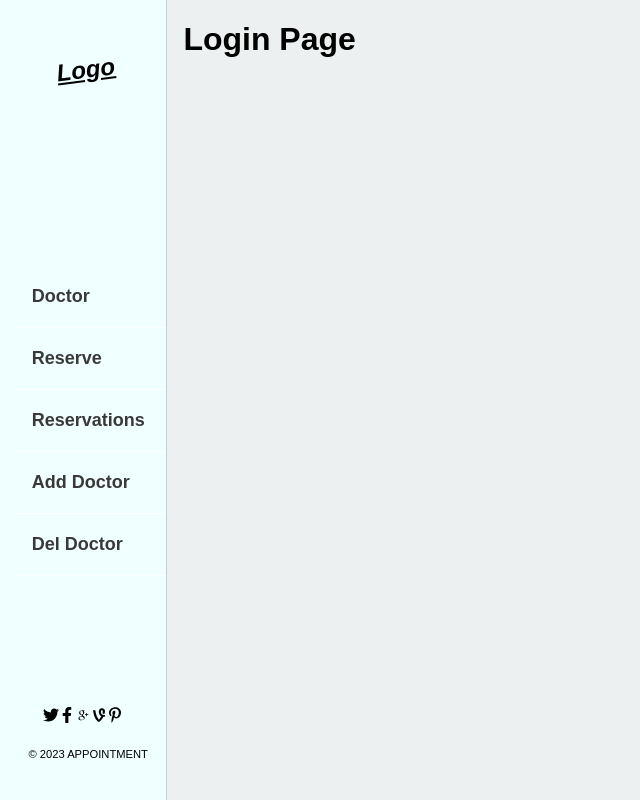
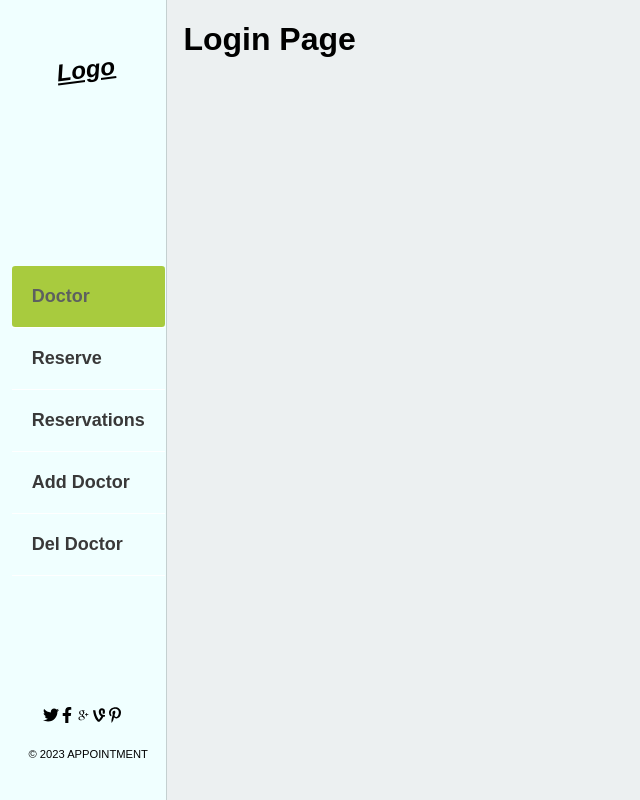
Before and after one commit to Muhammad0602/Doctor-Reservation-frontend, a React (Create React App) app: page / in a window 1280 px wide. Shown: the whole page, without its empty margins (0-640 px from the left). Built offline with nearby package versions, Linux system fonts and the light colour scheme.

Commit message:
Apply Active Class to all Nav links

```diff
--- a/src/components/sidebar/Sidebar.js
+++ b/src/components/sidebar/Sidebar.js
@@ -1,4 +1,4 @@
-import React from 'react';
+import React, { useState } from 'react';
 import { Outlet, Link } from 'react-router-dom';
 import {
   FaTwitter, FaFacebookF, FaVine, FaPinterestP,
@@ -6,34 +6,36 @@ import {
 import { TiSocialGooglePlus } from 'react-icons/ti';
 import './sidebar.css';
 
-const Sidebar = () => (
+const Sidebar = () => {
+  const [activeNav, setActiveNav] = useState('home');
+  return (
     <div className="sidebar_container flex">
       <div className="sidebar_container-uperhead flex">
         <div className="sidebar_container-logo">Logo</div>
         <div className="sidebar_container-list">
           <ul className="sidebar_list">
             <li className="sidebar-link">
-            <Link className="sidebar-link-doctor" to="/home">
+              <Link onClick={() => setActiveNav('home')} className={activeNav === 'home' ? 'active' : ''} to="/home">
                 Doctor
               </Link>
             </li>
             <li className="sidebar-link">
-            <Link className="sidebar-link-doctor" to="/reserveform">
+              <Link onClick={() => setActiveNav('reserveform')} className={activeNav === 'reserveform' ? 'active' : ''} to="/reserveform">
                 Reserve
               </Link>
             </li>
             <li className="sidebar-link">
-            <Link className="sidebar-link-doctor" to="/myreservations">
+              <Link onClick={() => setActiveNav('myreservations')} className={activeNav === 'myreservations' ? 'active' : ''} to="/myreservations">
                 Reservations
               </Link>
             </li>
             <li className="sidebar-link">
-            <Link className="sidebar-link-doctor" to="/adddoctor">
+              <Link onClick={() => setActiveNav('adddoctor')} className={activeNav === 'adddoctor' ? 'active' : ''} to="/adddoctor">
                 Add Doctor
               </Link>
             </li>
             <li className="sidebar-link">
-            <Link className="sidebar-link-doctor" to="/deldoctor">
+              <Link onClick={() => setActiveNav('deldoctor')} className={activeNav === 'deldoctor' ? 'active' : ''} to="/deldoctor">
                 Del Doctor
               </Link>
             </li>
@@ -53,4 +55,5 @@ const Sidebar = () => (
       <Outlet />
     </div>
   );
+};
 export default Sidebar;
--- a/src/components/sidebar/sidebar.css
+++ b/src/components/sidebar/sidebar.css
@@ -59,8 +59,8 @@ a {
 
 .sidebar-link:hover {
   opacity: 0.8;
-  transition: all 0.25s ease;
-  background: rgb(151, 191, 15);
+  transition: all 0.5s ease;
+  background: rgba(150, 191, 15, 0.493);
   cursor: pointer;
   border-radius: 0.2rem;
 }
@@ -78,10 +78,11 @@ small {
 }
 
 .active {
-  opacity: 1;
-  visibility: visible;
+  opacity: 0.8;
   transition: all 0.25s ease;
-  transform: translateX(0);
+  background: rgb(151, 191, 15);
+  cursor: pointer;
+  border-radius: 0.2rem;
 }
 
 .sidebar_socials {
```
Lines whose indentation alone changed are shown as unchanged.
